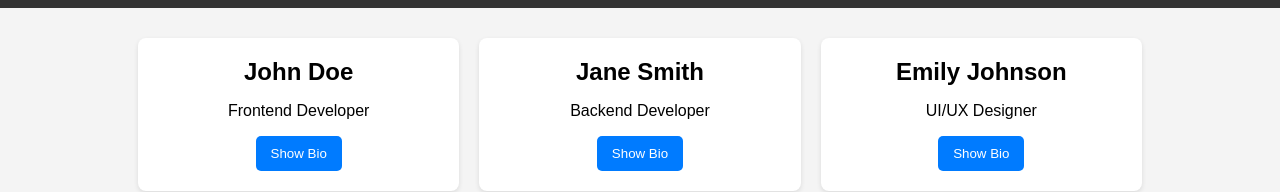
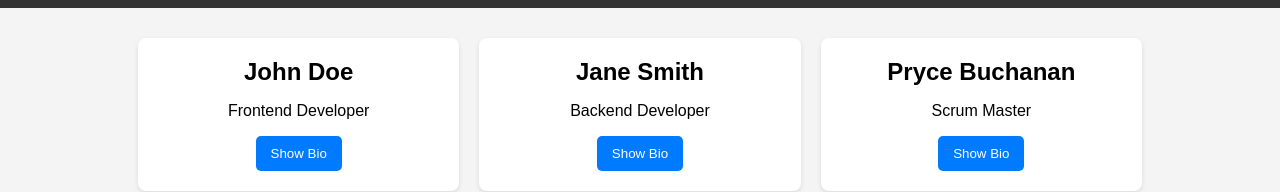
Before and after one commit to lcurrie4/group8website, a plain HTML site: page index.html in a window 1280 px wide. Shown: the part 165-357 px from the top of the page. Drawn offline with Linux system fonts and the light colour scheme.

Commit message:
Updated index.html to include Pryce Buchanan bio

```diff
--- a/index.html
+++ b/index.html
@@ -36,10 +36,10 @@
         <p id="bio2" class="bio">Jane is a backend developer specializing in server-side logic and database management.</p>
     </div>
     <div class="card">
-        <h2>Emily Johnson</h2>
-        <p>UI/UX Designer</p>
+        <h2>Pryce Buchanan</h2>
+        <p>Scrum Master</p>
         <button onclick="toggleBio('bio3')">Show Bio</button>
-        <p id="bio3" class="bio">Emily is a UI/UX designer with a passion for creating user-friendly interfaces.</p>
+        <p id="bio3" class="bio">Pryce is the groups scrum master with a passion for creating efficient products and enjoys music in his free time.</p>
     </div>
 </div>
 
```
